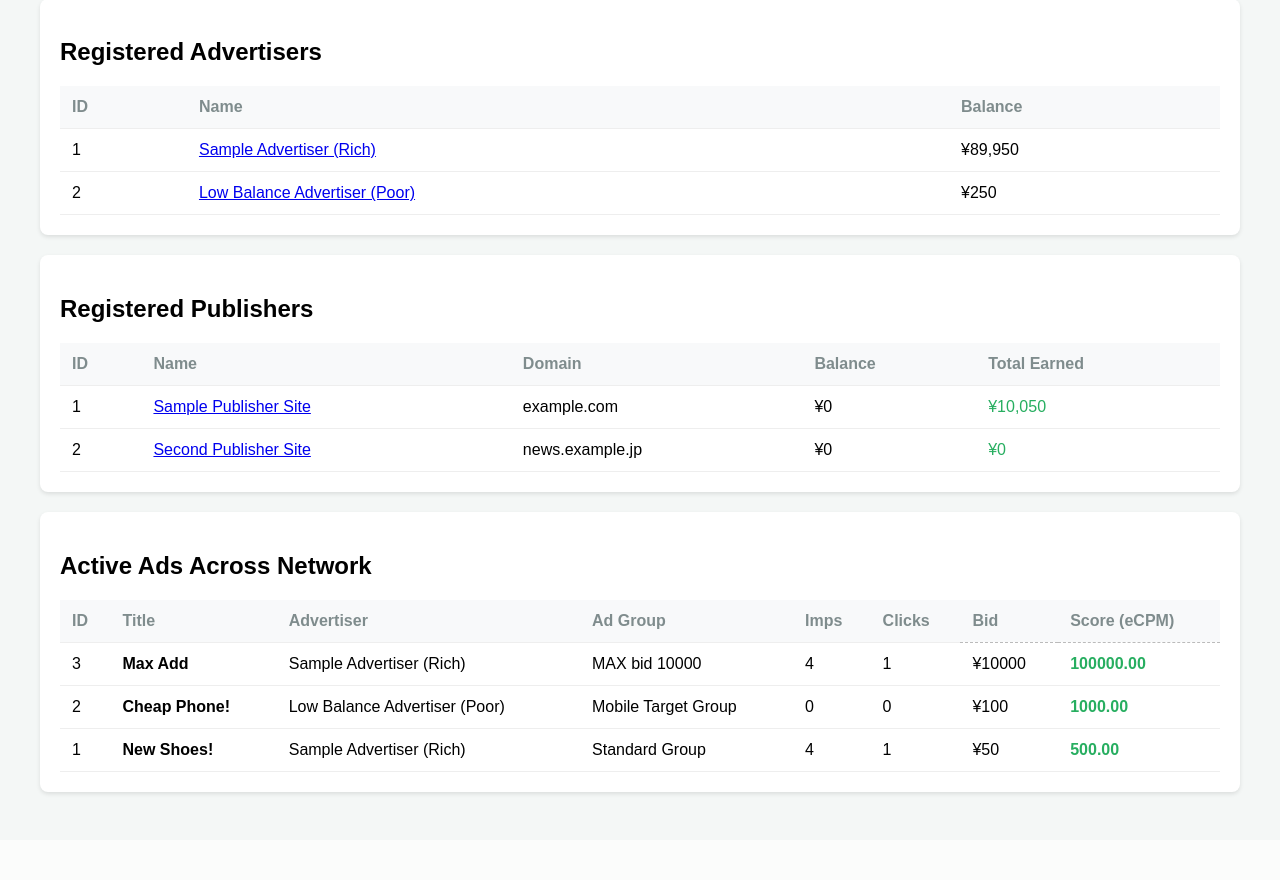
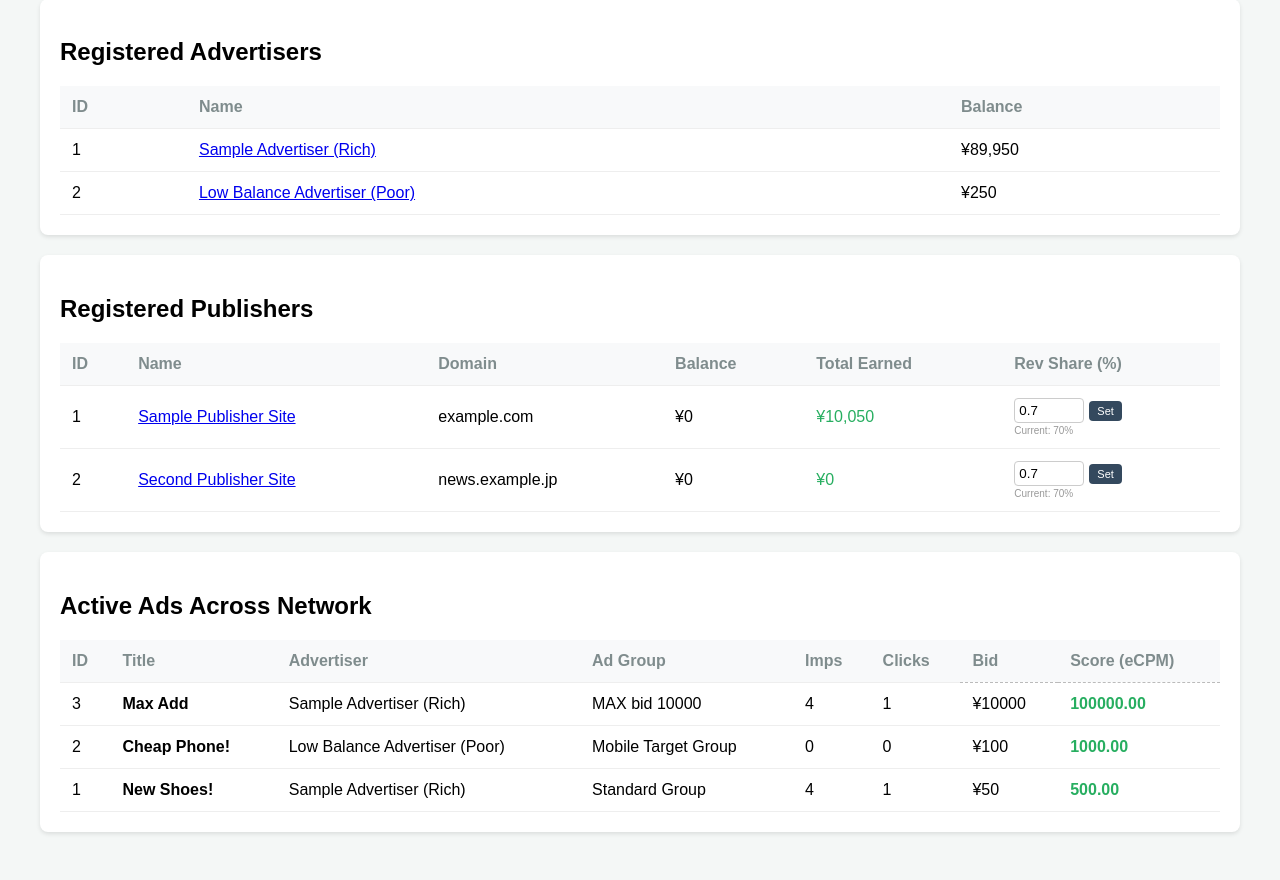
Before and after one commit to yusuke0627/musubi, a Node server app: page /admin in a window 1280 px wide. Shown: the part 1653-2533 px from the top of the page. Before the commit the page ends 2449 px from the top, so only its background shows below. Run offline with Node 20, Linux system fonts and the light colour scheme; data comes from the database, SQL or seed files in the repository; both versions use the stored data as it was after the commit; data that the repository does not hold is empty; some libraries are stand-ins or nearby versions.

Commit message:
feat: implement dynamic revenue share per publisher

```diff
--- a/src/db.ts
+++ b/src/db.ts
@@ -16,7 +16,8 @@ db.exec(`
     name TEXT NOT NULL,
     domain TEXT NOT NULL,
     balance REAL DEFAULT 0,
-    total_earnings REAL DEFAULT 0
+    total_earnings REAL DEFAULT 0,
+    rev_share REAL DEFAULT 0.7
   );
 
   CREATE TABLE IF NOT EXISTS payouts (
--- a/src/server.ts
+++ b/src/server.ts
@@ -145,9 +145,15 @@ function runBillingWorker() {
 
       if (result.changes > 0) {
         db.prepare('UPDATE clicks SET is_valid = 1, processed = 1 WHERE id = ?').run(click.id);
-        // パブリッシャーに報酬を加算 (100%レベシェア)
+
+        // パブリッシャー情報を取得 (報酬率を含む)
+        const publisher = db.prepare('SELECT rev_share FROM publishers WHERE id = ?').get(click.publisher_id) as any;
+        const revShare = publisher ? publisher.rev_share : 0.7; // デフォルト 70%
+        const payoutAmount = adInfo.max_bid * revShare;
+
+        // パブリッシャーに報酬を加算
         db.prepare('UPDATE publishers SET balance = balance + ?, total_earnings = total_earnings + ? WHERE id = ?')
-          .run(adInfo.max_bid, adInfo.max_bid, click.publisher_id);
+          .run(payoutAmount, payoutAmount, click.publisher_id);
       } else {
         db.prepare('UPDATE clicks SET is_valid = 0, processed = 1, invalid_reason = ? WHERE id = ?')
           .run('Insufficient advertiser balance', click.id);
@@ -351,6 +357,14 @@ app.post('/admin/payouts/complete', (req, res) => {
   res.redirect('/admin#payouts');
 });
 
+// 報酬率の更新 (Admin)
+app.post('/admin/publishers/update-rev-share', (req, res) => {
+  const { publisher_id, rev_share } = req.body;
+  db.prepare('UPDATE publishers SET rev_share = ? WHERE id = ?')
+    .run(parseFloat(rev_share), publisher_id);
+  res.redirect('/admin#publishers');
+});
+
 // 媒体社画面 (Publisher)
 app.get('/publisher/:id', (req, res) => {
   const publisherId = req.params.id;
--- a/views/admin.ejs
+++ b/views/admin.ejs
@@ -207,10 +207,10 @@
             </table>
         </section>
 
-        <section class="card">
+        <section class="card" id="publishers">
             <h2>Registered Publishers</h2>
             <table>
-                <thead><tr><th>ID</th><th>Name</th><th>Domain</th><th>Balance</th><th>Total Earned</th></tr></thead>
+                <thead><tr><th>ID</th><th>Name</th><th>Domain</th><th>Balance</th><th>Total Earned</th><th>Rev Share (%)</th></tr></thead>
                 <tbody>
                     <% publishers.forEach(pub => { %>
                         <tr>
@@ -219,6 +219,14 @@
                             <td><%= pub.domain %></td>
                             <td>¥<%= pub.balance.toLocaleString() %></td>
                             <td style="color: #27ae60;">¥<%= pub.total_earnings.toLocaleString() %></td>
+                            <td>
+                                <form action="/admin/publishers/update-rev-share" method="POST" style="display: flex; gap: 5px; align-items: center;">
+                                    <input type="hidden" name="publisher_id" value="<%= pub.id %>">
+                                    <input type="number" name="rev_share" value="<%= pub.rev_share %>" step="0.01" min="0" max="1" style="width: 60px; padding: 4px; border: 1px solid #ccc; border-radius: 4px;">
+                                    <button type="submit" style="background: #34495e; color: white; border: none; padding: 4px 8px; border-radius: 4px; font-size: 11px; cursor: pointer;">Set</button>
+                                </form>
+                                <div style="font-size: 10px; color: #999; margin-top: 2px;">Current: <%= (pub.rev_share * 100).toFixed(0) %>%</div>
+                            </td>
                         </tr>
                     <% }) %>
                 </tbody>
--- a/views/publisher.ejs
+++ b/views/publisher.ejs
@@ -62,6 +62,10 @@
                 <div class="stat-card" title="Lifetime total earnings from this site">
                     <h3>Total Earnings</h3>
                     <div class="value">¥<%= publisher.total_earnings.toLocaleString() %></div>
+                </div>
+                <div class="stat-card" title="Your revenue share of the advertiser's bid">
+                    <h3>Revenue Share</h3>
+                    <div class="value"><%= (publisher.rev_share * 100).toFixed(0) %>%</div>
                 </div>
             </div>
 
```
Also changed, not shown: adnetwork.db.
